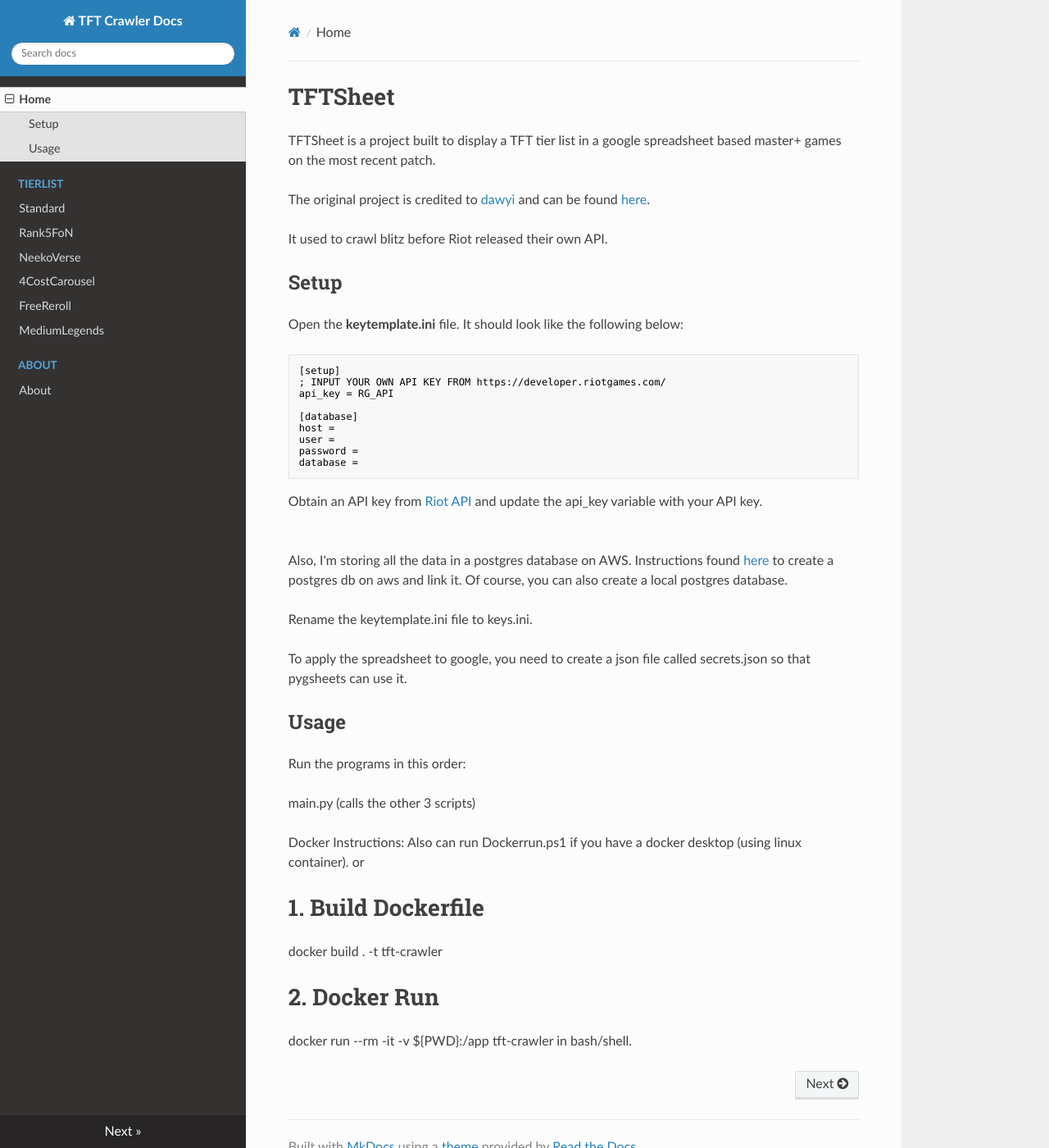
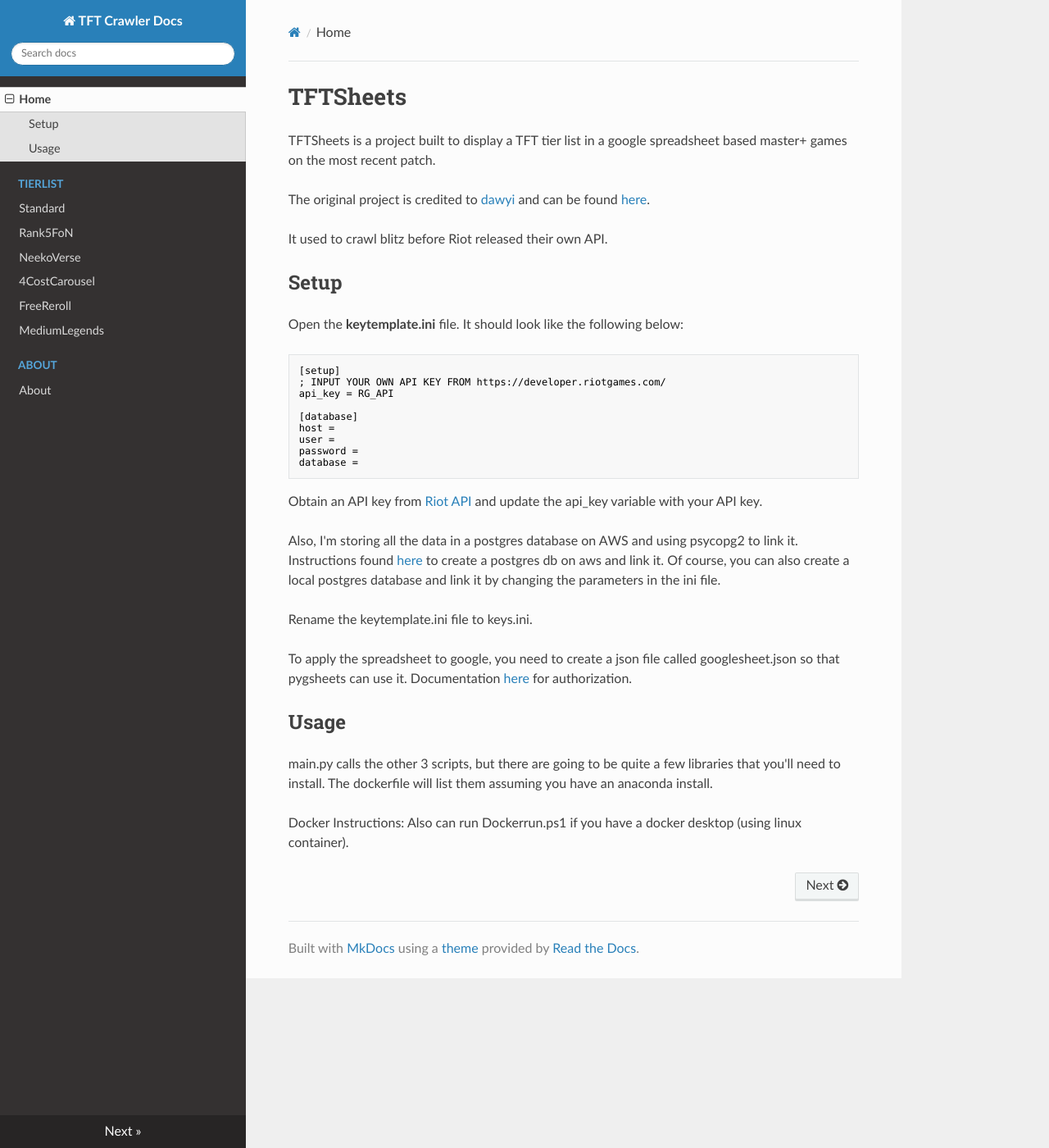
Before and after one commit to JamesYouL2/TFT-Crawler, an MkDocs documentation site: the page built from docs/index.md, in a window 1280 px wide and 1400 px high. Shown: the whole window at 82% size. Built offline with MkDocs 1.6.1, drawn with Linux system fonts in a browser that asks for light colours; nearby versions of some CDN libraries.

Commit message:
fix documentation and config file

````diff
--- a/docs/index.md
+++ b/docs/index.md
@@ -1,6 +1,6 @@
-#TFTSheet
+#TFTSheets
 
-TFTSheet is a project built to display a TFT tier list in a google spreadsheet based master+ games on the most recent patch.
+TFTSheets is a project built to display a TFT tier list in a google spreadsheet based master+ games on the most recent patch.
 
 The original project is credited to [dawyi](https://github.com/dawyi/) and can be found [here](https://github.com/dawyi/TFT-Crawler).
 
@@ -21,25 +21,17 @@ password =
 database =
 ```
 
-Obtain an API key from [Riot API](https://developer.riotgames.com/) and update the api_key variable with your API key.<br/><br/>
+Obtain an API key from [Riot API](https://developer.riotgames.com/) and update the api_key variable with your API key.
 
-Also, I'm storing all the data in a postgres database on AWS. Instructions found [here](https://aws.amazon.com/getting-started/tutorials/create-connect-postgresql-db/) to create a postgres db on aws and link it.
-Of course, you can also create a local postgres database.
+Also, I'm storing all the data in a postgres database on AWS and using psycopg2 to link it. Instructions found [here](https://aws.amazon.com/getting-started/tutorials/create-connect-postgresql-db/) to create a postgres db on aws and link it.
+Of course, you can also create a local postgres database and link it by changing the parameters in the ini file.
 
 Rename the keytemplate.ini file to keys.ini.
 
-To apply the spreadsheet to google, you need to create a json file called secrets.json so that pygsheets can use it.
+To apply the spreadsheet to google, you need to create a json file called googlesheet.json so that pygsheets can use it. Documentation [here](https://pygsheets.readthedocs.io/en/stable/authorization.html) for authorization.
 
 ## Usage
-Run the programs in this order:
-
-main.py (calls the other 3 scripts)
+main.py calls the other 3 scripts, but there are going to be quite a few libraries that you'll need to install. The dockerfile will list them assuming you have an anaconda install.
 
 Docker Instructions:
 Also can run Dockerrun.ps1 if you have a docker desktop (using linux container).
-or
-#1. Build Dockerfile
-docker build . -t tft-crawler
-#2. Docker Run
-docker run --rm -it -v ${PWD}:/app tft-crawler
-in bash/shell.
````
Also changed, not shown: README.md (+4 -12 lines), 3 other files.
